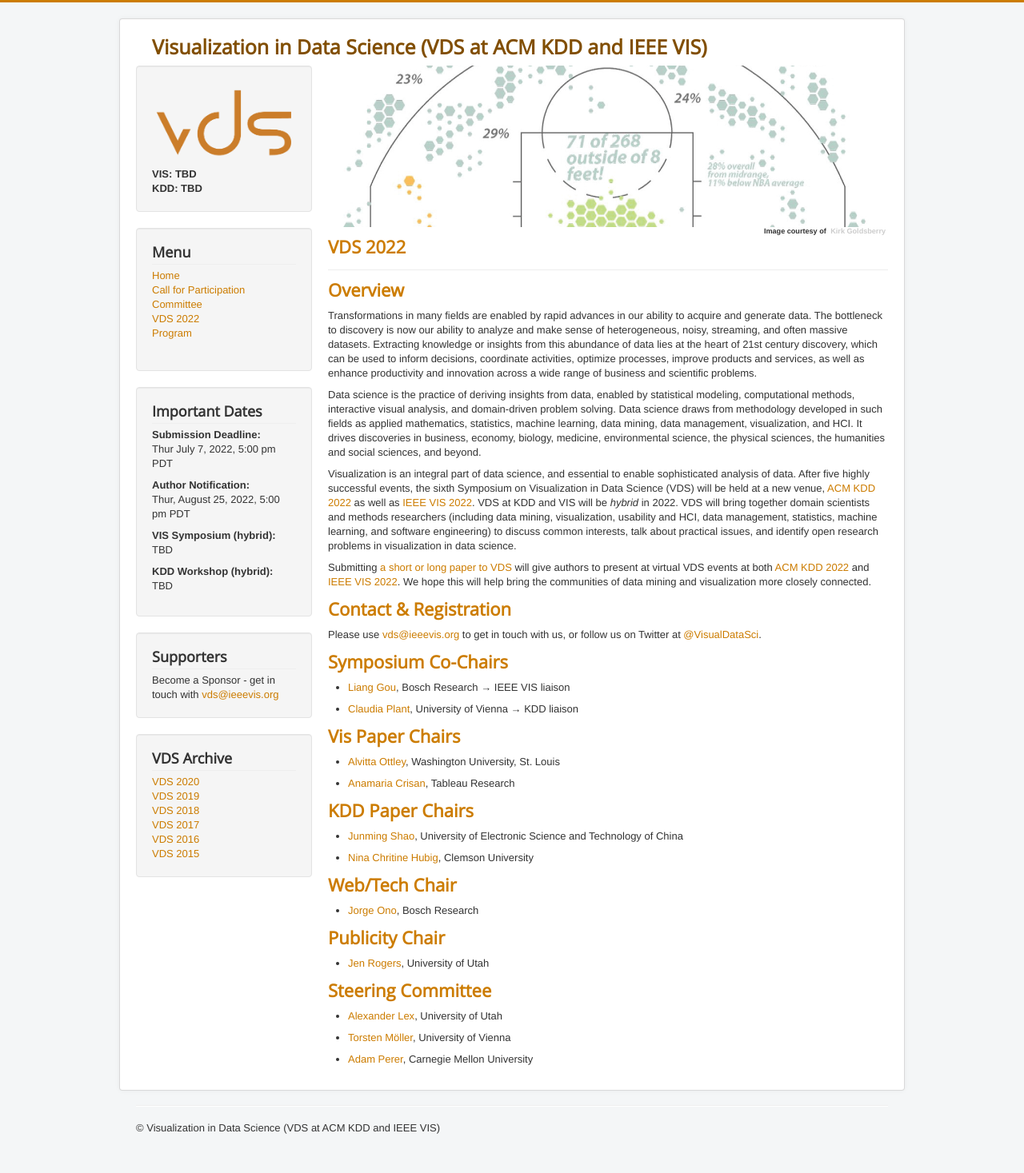
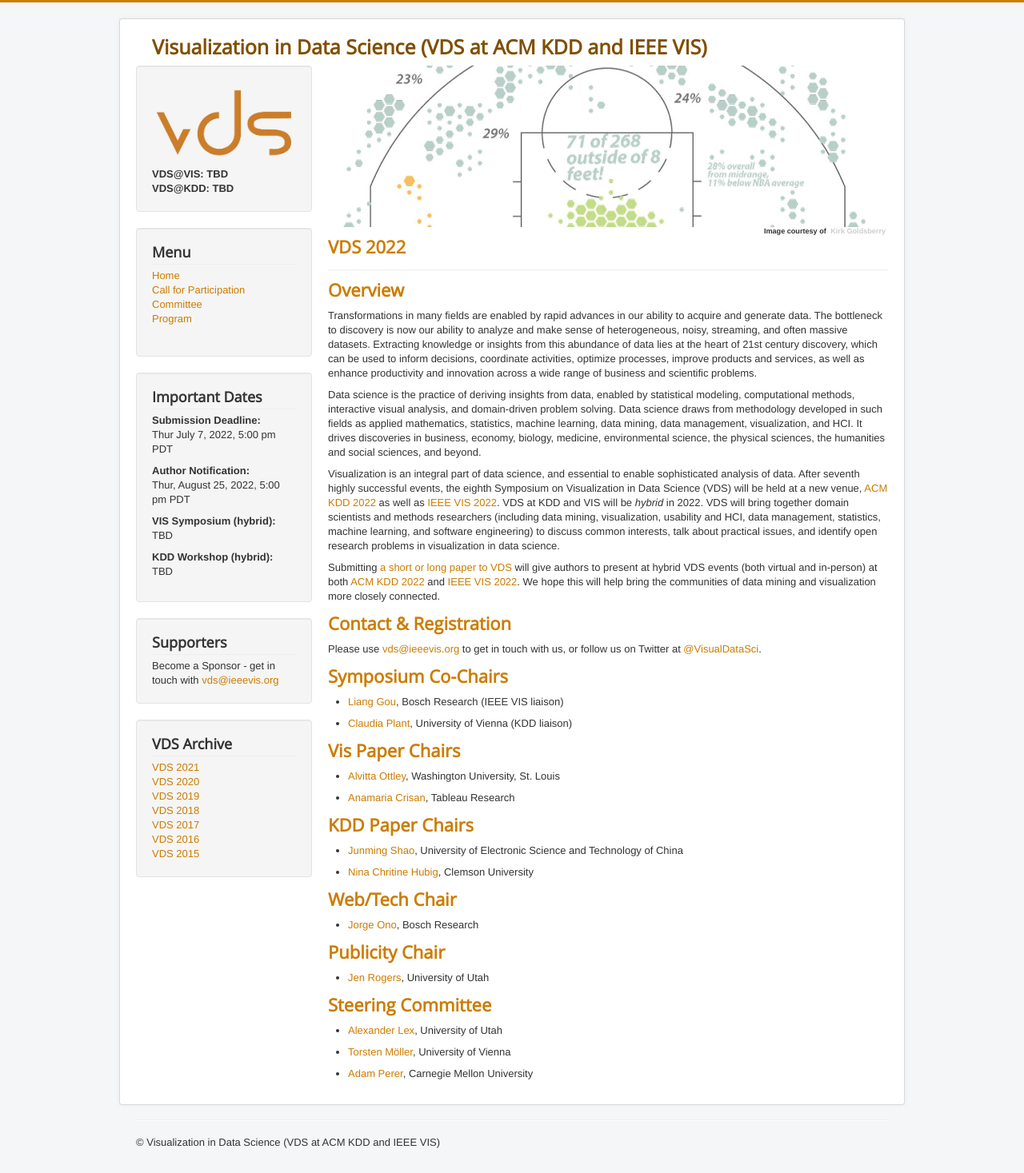
Before and after one commit to visualdatascience/2022, a Jekyll site: the page built from index.md, in a window 1280 px wide. Shown: the whole page at 80% size. Built offline with Jekyll 4.4.1, drawn with Linux system fonts in a browser that asks for light colours.

Commit message:
minor update

```diff
--- a/_includes/header.html
+++ b/_includes/header.html
@@ -12,16 +12,16 @@
                 <div class="custom">
                     <!--<center><h1>{{ site.conferenceshort }}</h1></center><p>{{ site.conferencedate }}</p>-->
                     <img src="{{ site.baseurl}}/images/vds-logo.png" alt="VDS Logo">
-                    <span style="text-align: center"><b>VIS: {{ site.event2_date }}</b></span>
+                    <span style="text-align: center"><b>VDS@VIS: {{ site.event2_date }}</b></span>
                     <br>
-                    <span style="text-align: center"><b>KDD: {{ site.event_date }}</b></span>
+                    <span style="text-align: center"><b>VDS@KDD: {{ site.event_date }}</b></span>
                 </div>
             </div>
             <div class="well _menu">
                 <h3 class="page-header">Menu</h3>
                 <ul class="nav menu">
                     <li><a class="page-link" href="{{ site.baseurl }}/">Home</a></li>
-                    {% for page in site.pages %} {% if page.title %} {% if page.title != "VDS 2021" %}
+                    {% for page in site.pages %} {% if page.title %} {% if page.title != "VDS 2022" %}
                     <li><a class="page-link" href="{{ page.url | prepend: site.baseurl }}">{{ page.title }}</a></li>
                     {% endif %} {% endif %} {% endfor %}
                 </ul>
@@ -65,6 +65,7 @@
         <div class="well ">
             <h3 class="page-header">VDS Archive</h3>
             <div class="custom">
+                <a href="http://www.visualdatascience.org/2021/">VDS 2021</a> <br />
                 <a href="http://www.visualdatascience.org/2020/">VDS 2020</a> <br />
                 <a href="http://www.visualdatascience.org/2019/">VDS 2019</a> <br />
                 <a href="http://www.visualdatascience.org/2018/">VDS 2018</a> <br />
--- a/index.md
+++ b/index.md
@@ -9,9 +9,9 @@ Transformations in many fields are enabled by rapid advances in our ability to a
 
 Data science is the practice of deriving insights from data, enabled by statistical modeling, computational methods, interactive visual analysis, and domain-driven problem solving. Data science draws from methodology developed in such fields as applied mathematics, statistics, machine learning, data mining, data management, visualization, and HCI. It drives discoveries in business, economy, biology, medicine, environmental science, the physical sciences, the humanities and social sciences, and beyond.
 
-Visualization is an integral part of data science, and essential to enable sophisticated analysis of data. After five highly successful events, the sixth Symposium on Visualization in Data Science (VDS) will be held at a new venue, [ACM KDD 2022](https://www.kdd.org/kdd2022/) as well as [IEEE VIS 2022](http://ieeevis.org/year/2022/welcome). VDS at KDD and VIS will be *hybrid* in 2022.  VDS will bring together domain scientists and methods researchers (including data mining, visualization, usability and HCI, data management, statistics, machine learning, and software engineering) to discuss common interests, talk about practical issues, and identify open research problems in visualization in data science.
+Visualization is an integral part of data science, and essential to enable sophisticated analysis of data. After seventh highly successful events, the eighth Symposium on Visualization in Data Science (VDS) will be held at a new venue, [ACM KDD 2022](https://www.kdd.org/kdd2022/) as well as [IEEE VIS 2022](http://ieeevis.org/year/2022/welcome). VDS at KDD and VIS will be *hybrid* in 2022. VDS will bring together domain scientists and methods researchers (including data mining, visualization, usability and HCI, data management, statistics, machine learning, and software engineering) to discuss common interests, talk about practical issues, and identify open research problems in visualization in data science.
 
-Submitting [a short or long paper to VDS](http://www.visualdatascience.org/2022/cfp/) will give authors to present at virtual VDS events at both [ACM KDD 2022](https://www.kdd.org/kdd2022/) and [IEEE VIS 2022](http://ieeevis.org/year/2022/welcome).  We hope this will help bring the communities of data mining and visualization more closely connected.
+Submitting [a short or long paper to VDS](http://www.visualdatascience.org/2022/cfp/) will give authors to present at hybrid VDS events (both virtual and in-person) at both [ACM KDD 2022](https://www.kdd.org/kdd2022/) and [IEEE VIS 2022](http://ieeevis.org/year/2022/welcome).  We hope this will help bring the communities of data mining and visualization more closely connected.
 
 
 ## Contact & Registration
@@ -20,9 +20,9 @@ Please use [vds@ieeevis.org](mailto:vds@ieeevis.org) to get in touch with us, or
 
 ## Symposium Co-Chairs
 
-- [Liang Gou](https://scholar.google.com/citations?user=x3VK0fAAAAAJ&hl=en), Bosch Research → IEEE VIS liaison
+- [Liang Gou](https://scholar.google.com/citations?user=x3VK0fAAAAAJ&hl=en), Bosch Research (IEEE VIS liaison)
 
-- [Claudia Plant](https://dm.cs.univie.ac.at/team/person/59835/), University of Vienna  → KDD liaison
+- [Claudia Plant](https://dm.cs.univie.ac.at/team/person/59835/), University of Vienna (KDD liaison)
 
 ## Vis Paper Chairs
 - [Alvitta Ottley](http://visualdata.wustl.edu), Washington University, St. Louis
```
